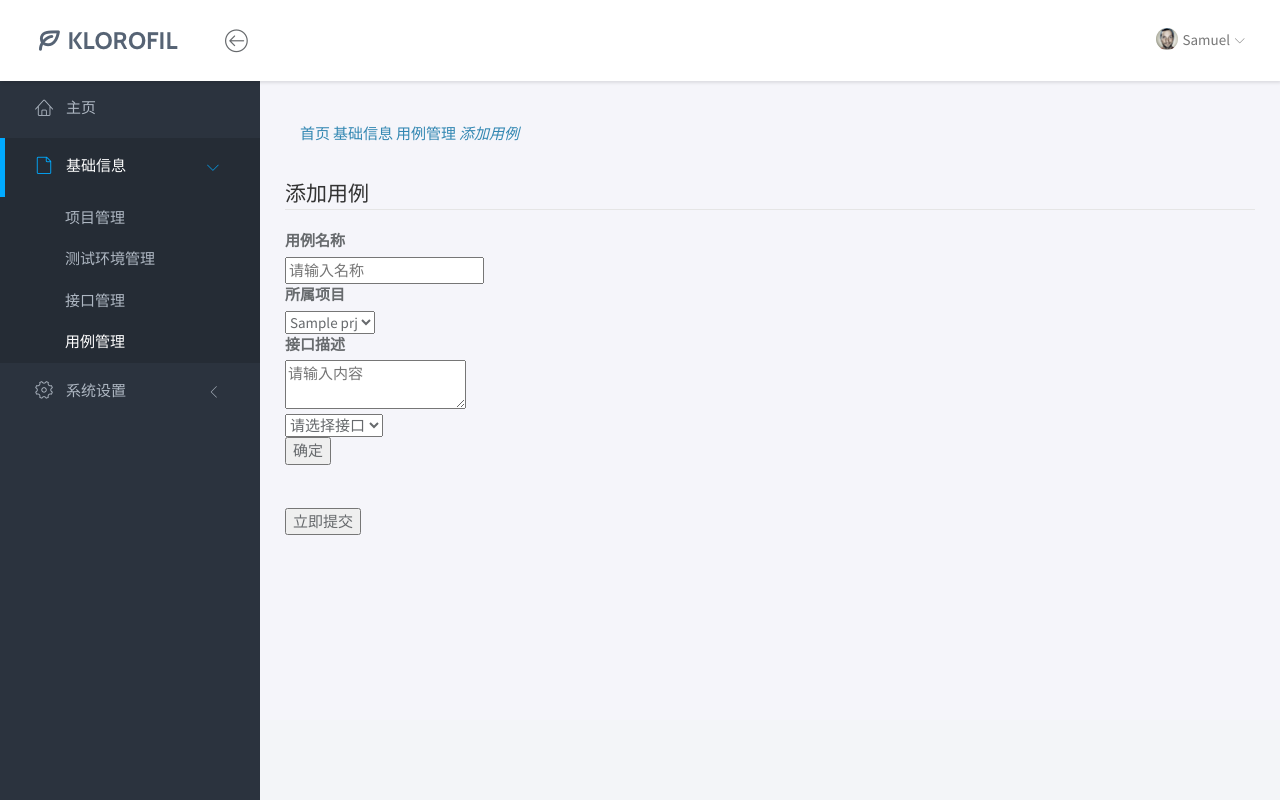
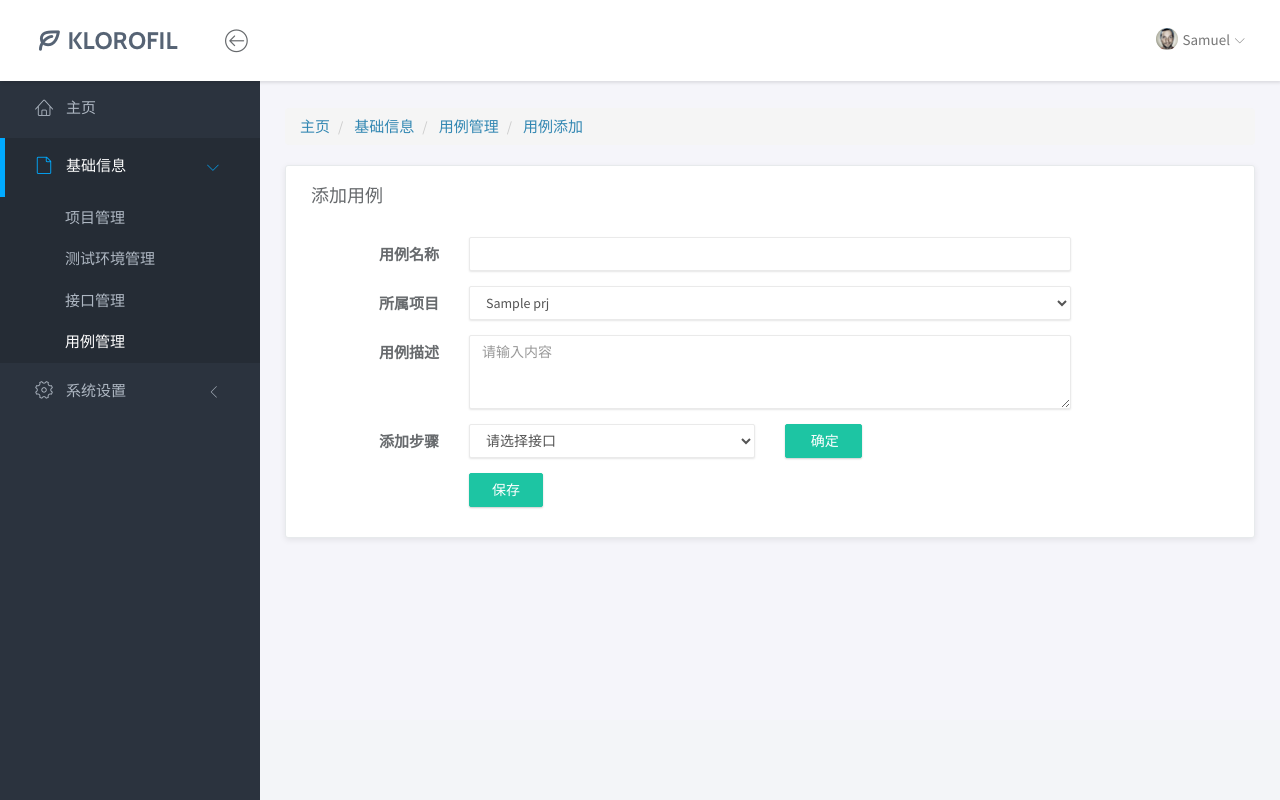
Before and after one commit to wsyu/EasyTest, a Python web app: template templates/base/case/add.html in a window 1280 px wide. Run offline with Jinja, Linux system fonts and the light colour scheme; the template is opened without the code that fills it: most values are stand-ins (such as "Sample title", 1, 10 or a date in 2020); some libraries are stand-ins or nearby versions.

Commit message:
前端页面修改

```diff
--- a/static/css/main.css
+++ b/static/css/main.css
@@ -445,7 +445,7 @@ ul.list-justify > li {
   -moz-border-radius: 2px;
   border-radius: 2px;
   border-color: #eaeaea;
-  background-color: #fcfcfc; }
+  background-color: #fff; }
   .form-control:focus {
     -moz-box-shadow: 0px 1px 2px 0 rgba(0, 0, 0, 0.1);
     -webkit-box-shadow: 0px 1px 2px 0 rgba(0, 0, 0, 0.1);
@@ -581,11 +581,11 @@ ul.list-justify > li {
   padding: 5px 14px; }
 
 .btn-primary {
-  background-color: #00AAFF;
-  border-color: #00a0f0; }
+  background-color: #1dc5a3;
+  border-color: #1dc5a3; }
   .btn-primary:hover, .btn-primary:focus {
-    background-color: #00a0f0;
-    border-color: #00a0f0; }
+    background-color: #1dc5a3;
+    border-color: #1dc5a3; }
 
 .btn-warning {
   background-color: #e4cb10;
@@ -620,7 +620,8 @@ fieldset[disabled] .btn {
   -moz-box-shadow: 0 2px 6px rgba(0, 0, 0, 0.08);
   -webkit-box-shadow: 0 2px 6px rgba(0, 0, 0, 0.08);
   box-shadow: 0 2px 6px rgba(0, 0, 0, 0.08);
-  background-color: #fff;
+  background-color: #ffffff;
+  border-color: #e7eaec;
   margin-bottom: 30px; }
   .panel .panel-heading,
   .panel .panel-body,
--- a/templates/base/case/add.html
+++ b/templates/base/case/add.html
@@ -1,104 +1,89 @@
 {% extends "../../base.html" %}
 
-{% block body %}
+{% block crumbs %}
+<div class="row">
+    <div class="col-md-12">
+        <ol class="breadcrumb">
+            <li>
+                <a href="/yqjr/index">主页</a>
+            </li>
+            <li class="active">
+                <a class="this">基础信息</a>
+            </li>
+            <li class="active">
+                <a class="this-page">用例管理</a>
+            </li>
+            <li class="active">
+                <a class="">用例添加</a>
+            </li>
+        </ol>
 
-    <div class="layui-body">
-        <!-- 内容主体区域 -->
-        <div style="padding: 15px;">
-            <span class="layui-breadcrumb">
-                <a href="">首页</a>
-                <a class="this" href="">基础信息</a>
-                <a class="this-page" href="">用例管理</a>
-                <a><cite>添加用例</cite></a>
-            </span>
-        </div>
-        <div class="layui-row">
-            <div class="layui-col-md8 layui-col-md-offset1">
-                <fieldset class="layui-elem-field layui-field-title" style="margin-top: 20px;">
-                    <legend>添加用例</legend>
-                </fieldset>
-                <div class="layui-form">
-                    <!--
-                    <form class="layui-form" action="/base/interface_add/" method="post">
-                    -->
-                    <div class="layui-form-item">
-                        <label class="layui-form-label">用例名称</label>
-                        <div class="layui-input-block">
-                            <input type="text" name="case_name" lay-verify="title" autocomplete="off"
-                                   placeholder="请输入名称"
-                                   class="layui-input">
     </div>
 </div>
-                    <div class="layui-form-item">
-                        <label class="layui-form-label">所属项目</label>
-                        <div class="layui-input-block">
-                            <select id="prj_id" name="prj_id" lay-filter="get_api">
+{% endblock %}
+
+{% block body %}
+<div class="row">
+    <div class="col-md-12">
+        <div class="panel">
+            <div class="panel-heading">
+                <h3 class="panel-title">添加用例</h3>
+            </div>
+            <div class="panel-body">
+                <div class="form-horizontal">
+                    <div class="form-group">
+                        <label class="col-sm-2 control-label">用例名称</label>
+                        <div class="col-sm-8">
+                            <input type="text" id="case_name" class="form-control">
+                        </div>
+                    </div>
+                    <div class="form-group">
+                        <label class="col-sm-2 control-label">所属项目</label>
+                        <div class="col-sm-8">
+                            <select id="prj_id" class="form-control" onchange=get_api()>
                                 {% for prj in prj_list %}
                                 <option value={{ prj.prj_id }}>{{ prj.prj_name }}</option>
                                 {% endfor %}
                             </select>
                         </div>
                     </div>
-                    <div class="layui-form-item">
-                        <label class="layui-form-label">接口描述</label>
-                        <div class="layui-input-block">
-                            <textarea name="description" placeholder="请输入内容" class="layui-textarea"></textarea>
+                    <div class="form-group">
+                        <label class="col-sm-2 control-label">用例描述</label>
+                        <div class="col-sm-8">
+                            <textarea id="description" placeholder="请输入内容" class="form-control" rows="3"></textarea>
                         </div>
                     </div>
-                    <div class="layui-form-item">
-                        <div class="layui-input-block">
-                            <from class='layui-form'>
-                                <div class='layui-form'>
-                                    <div class='layui-inline'>
-                                        <select id="if_id">
+                    <div class="form-group">
+                        <label class="col-sm-2 control-label">添加步骤</label>
+                        <div class="col-sm-4">
+                            <select class="form-control" id="api_id" name="api_id">
                                 <option value="">请选择接口</option>
                             </select>
                         </div>
-                                    <div class='layui-inline'>
-                                        <button id="add_interface" onclick="add_interface(this)" class='layui-btn'>确定
+                        <div class="col-sm-4 ">
+                            <button id="add_interface" class="btn btn-primary" type="button" data-toggle="modal">
+                                &nbsp;确定
                             </button>
                         </div>
                     </div>
-                            </from>
-                            <br>
-                            <div id="case_content">
+                    <div class="form-group">
+                        <div class="col-sm-offset-2 col-sm-6">
+                            <button type="submit" class="btn btn-primary">保存</button>
                         </div>
                     </div>
-                        <br>
-                    </div>
-
-
-                    <div class="layui-form-item">
-                        <div class="layui-input-block">
-                            <button class="layui-btn" id="sumbit">立即提交</button>
-                        </div>
-                    </div>
-                </div>
+                    </form>
                 </div>
 
             </div>
 
         </div>
 
+    </div>
 {% endblock %}
-{% block script %}
-
+{% block javascript %}
 <script>
-    layui.use(['element', 'layer'], function () {
-        var element = layui.element;
-        var layer = layui.layer;
-
-        //监听折叠
-        element.on('collapse(test)', function (data) {
-            layer.msg('展开状态：' + data.show);
-        });
-    });
-
-    layui.use('form', function () {
-            var form = layui.form;
-            //获取接口列表
-            form.on('select(get_api)', function () {
-                $("#if_id").empty();
+    function get_api() {
+        $("#api_id").empty();
         var prj_id = $("#prj_id").val();
         if (prj_id == null) {
             alert("请先选择项目");
@@ -112,30 +97,24 @@
                     "type": "get_all_if_by_prj_id"
                 },
                 success: function (data) {
-                            var jsondata = eval(data);
-                            $.each(jsondata, function (i, item) {
-                                $("#if_id").append("<option value=" + item.if_id + ">" + item.if_name + "</option>");
-                                form.render();
-                            });
+                    dataJson = eval(data);
+                    $.each(dataJson, function (i, item) {
+                        $("#api_id").append("<option value=" + item.if_id + ">" + item.if_name + "</option>");
+                    })
                 },
                 error: function () {
                     alert("获取接口失败！");
                 }
             });
         }
-            });
-
-        });
+    }
 </script>
-
 <script>
-
-
     $(document).ready(function () {
-            //添加请求头参数行
+        //添加接口
         $("#add_interface").click(function () {
-                var if_id = $("#if_id").val();
-                if (if_id == "") {
+            var api_id = $("#api_id").val();
+            if (api_id == "") {
                 alert("请先选择接口");
             }
             else {
@@ -143,39 +122,77 @@
                     url: "/base/findata/",
                     type: "get",
                     data: {
-                            "if_id": if_id,
-                            "type": "get_if_by_if_id",
+                        "api_id": api_id,
+                        "type": "get_api_by_api_id",
                     },
-                        // dataType: "json",
                     success: function (data) {
-                            var jsondata = eval(data);
-                            $.each(jsondata, function (i, item) {
+                        jsondata = jQuery.parseJSON(data);
+                        var header_json = jsondata.request_header_param;
+                        var header_table = "<table name='header' class='table'><thead><tr><th>#</th> <th>参数名</th>" +
+                            "<th>值</th>" +
+                            "<th></th> </tr> </thead><tbody>";
+                        $.each(JSON.parse(header_json), function (i, item) {
+                            var tr = "<tr><td>#</td><td name='var'>" + item.name + "</td><td contenteditable='true' name='value'></td><td><button class='btn btn-xs btn-outline btn-danger' type='button' onclick='del_step(this);'>&nbsp;删除行 </button> </td></tr>";
+                            header_table = header_table + tr;
+                        });
+                        var header = header_table + "</tbody></table>";
+                        var body_json = jsondata.request_body_param;
+                        var body_table = "<table name='body' class='table'><thead><tr><th>#</th> <th>参数名</th>" +
+                            "<th>值</th>" +
+                            "<th></th> </tr> </thead><tbody>";
+                        $.each(JSON.parse(body_json), function (i, item) {
+                            var tr = "<tr><td>#</td><td name='var'>" + item.name + "</td><td contenteditable='true' name='value'></td><td><button class='btn btn-xs btn-outline btn-danger' type='button' onclick='del_step(this);'>&nbsp;删除行 </button> </td></tr>";
+                            body_table = body_table + tr
+                        });
+                        var body = body_table + "</tbody></table>";
+                        var newtable = "<div class='col-sm-offset-1 col-sm-8'> <div class='panel panel-default'>" +
+                            "<div id= '" + jsondata.api_id + "' class='panel-heading'>" + jsondata.api_name + "</div> <div class='panel-body'>" +
+                            "<input type='hidden' name='api_url' value='" + jsondata.api_url + "' class='btn btn-primary'>" +
+                            "<button onclick='add_header_row(this)' class='btn btn-primary'>添加header参数</button>" +
+                            "<button onclick='add_body_row(this)' class='btn btn-primary'>添加body参数</button> " +
+                            "<button onclick='add_extract_row(this)' class='btn btn-primary'>添加提取参数</button> " +
+                            "<button onclick='add_validators_row(this)' class='btn btn-primary'>添加检查点</button> " +
+                            "<button onclick='del_interface(this)' class='btn btn-primary'>删除本接口</button></div> " +
+                            "<p>header参数</p>" +
+                            header +
+                            "<p>body参数</p> " +
+                            body +
+                            "<p>提取参数</p> " +
+                            "<table name='extract' class='table'>" +
+                            "<thead>" +
+                            "<tr> <th>#</th>" +
+                            "<th>参数名</th>" +
+                            "</tr> " +
+                            "</thead>" +
+                            "<tbody> " +
+                            "</tbody> " +
+                            "</table> " +
+                            "<p>检查点</p> " +
+                            "<table name='validators' class='table'>" +
+                            "<thead>" +
+                            "<tr>" +
+                            "<th>#</th>" +
+                            "<th>参数名</th>" +
+                            "<th>期望值</th>" +
+                            "</tr>" +
+                            "</thead>" +
+                            "<tbody>" +
+                            "</tbody>" +
+                            "</table>" +
+                            "</div> </div>"
 
-                                var newinterface = "<div name='interface' class='layui-collapse' lay-accordion=''> " +
-                                    "<div class='layui-colla-item' id='" + item.if_id + "'> <h2 class='layui-colla-title'>" + item.if_name + "</h2> " +
-                                    "<div class='layui-colla-content layui-show'> <div class='layui-btn-group demoTable'> " +
-                                    "<button class='layui-btn' onclick='add_header_row(this)' data-type='getCheckData'>添加header参数 </button> " +
-                                    "<button class='layui-btn' onclick='add_body_row(this)' data-type='getCheckData'>添加body参数 </button> " +
-                                    "<button class='layui-btn' onclick='del_interface(this)'>删除接口</button> <br> </div> " +
-                                    "<div class='layui-colla-content layui-show'> <div class='layui-collapse' lay-accordion=''> " +
-                                    "<div class='layui-colla-item header'> <h2 class='layui-colla-title'>header</h2> " +
-                                    "<div class='layui-colla-content layui-show'> <table name='header' class='layui-table'> <thead> <tr> " +
-                                    "<th>参数</th> <th>值</th> <th></th> </tr> </thead> <tbody> </tbody> </table> </div> </div> " +
-                                    "<div class='layui-colla-item'> <h2 class='layui-colla-title'>body</h2> " +
-                                    "<div class='layui-colla-content layui-show'> <table name='body' class='layui-table'> <thead> <tr> " +
-                                    "<th>参数</th> <th>值</th> <th></th> </tr> </thead> <tbody> </tbody> </table> </div> </div> </div> </div> " +
-                                    "</div> </div><br></div>";
-                                $("#case_content").append(newinterface);
-                            });
+
+                        $("#sub").before(newtable);
                     },
                     error: function () {
                         alert("error!");
                     }
                         });
                     }
+                }
+            )
+
         });
 
-            //删除行
-        });
     </script>
     {% endblock %}
--- a/templates/base/case/index.html
+++ b/templates/base/case/index.html
@@ -25,7 +25,7 @@
     <div class="col-md-12">
         <div class="panel">
             <div class="panel-heading">
-                <a href="/base/case_add/" class="btn btn-info">添加用例</a>
+                <a href="/base/case_add/" class="btn btn-primary">添加用例</a>
             </div>
             <div class="panel-body">
                 <table class="table table-bordered">
```
Lines whose indentation alone changed are shown as unchanged.
